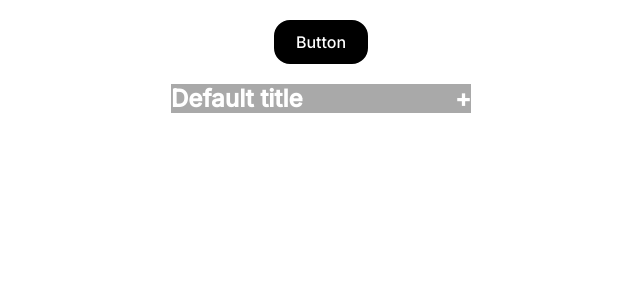
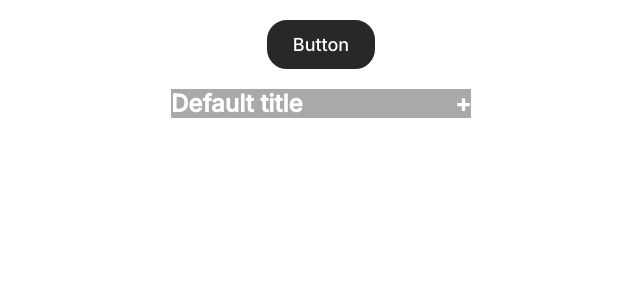
Before and after one commit to casync/client, a React (Vite) app: page / in a window 1280 px wide. Shown: the top 300 px of the page, without its empty margins (319-959 px from the left). Built offline with nearby package versions, Linux system fonts and the light colour scheme.

Commit message:
fix: add size prop to Button

```diff
--- a/src/App.jsx
+++ b/src/App.jsx
@@ -9,7 +9,7 @@ function App() {
     <ThemeProvider theme={theme}>
       <>
         <GlobalStyles />
-        <Button variant="solid" color="black">
+        <Button variant="solid" color="#282828" size="large">
           Button
         </Button>
         <Accordion
--- a/src/components/Button/stories.jsx
+++ b/src/components/Button/stories.jsx
@@ -7,7 +7,7 @@ export default {
   args: {
     children: "Button",
     color: "#282828",
-    size: "1.1rem",
+    size: "medium",
   },
 };
 
--- a/src/components/Button/styled.jsx
+++ b/src/components/Button/styled.jsx
@@ -2,16 +2,18 @@ import styled, { css } from "styled-components";
 import { motion } from "framer-motion";
 
 export const Wrapper = styled(motion.button)`
-  ${({ theme, size }) => css`
+  ${({ theme, color }) => css`
     cursor: pointer;
     border: solid 2px;
     padding: 10px 20px;
     color: #fff;
-    font-size: ${size ? size : "16px"};
     font-weight: 500;
+    font-size: 16px;
+    background-color: ${color ? color : theme.colors.primary};
+    border-radius: 16px;
+    padding: 10px 20px;
     display: block;
     margin: 20px auto 0;
-    border-radius: 16px;
     ${({ color, variant }) =>
       variant === "solid" &&
       `
@@ -33,5 +35,26 @@ export const Wrapper = styled(motion.button)`
       color: ${color ? color : theme.colors.primary};
       text-decoration: underline;
     `}
+    ${({ size }) =>
+      size === "large" &&
+      `
+      font-size: 18px;
+      border-radius: 20px;
+      padding: 12px 24px;
+    `}
+    ${({ size }) =>
+      size === "medium" &&
+      `
+      font-size: 16px;
+      border-radius: 16px;
+      padding: 10px 20px;
+    `}
+    ${({ size }) =>
+      size === "small" &&
+      `
+      font-size: 14px;
+      border-radius: 14px;
+      padding: 10px 16px;
+    `}
   `},
 `;
```
